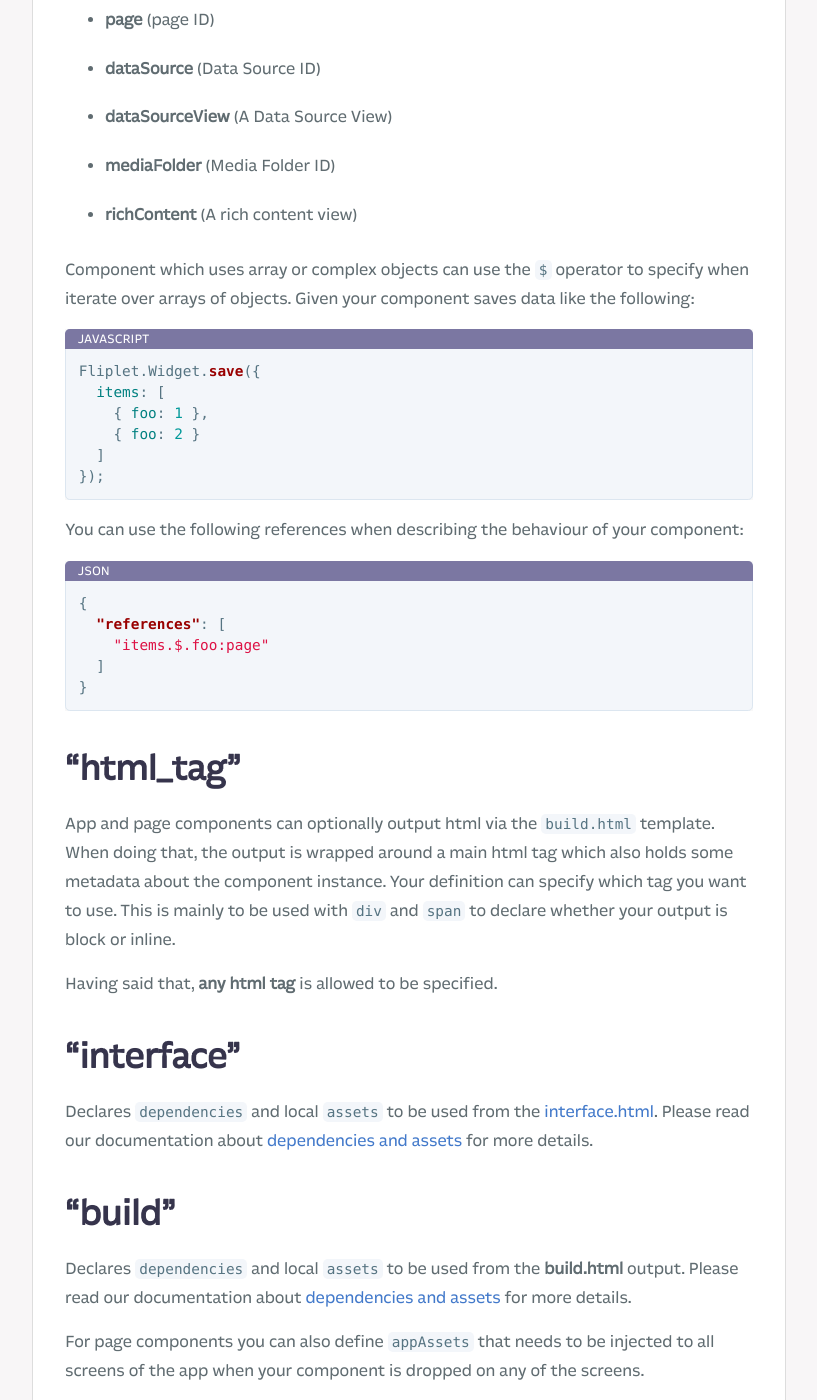
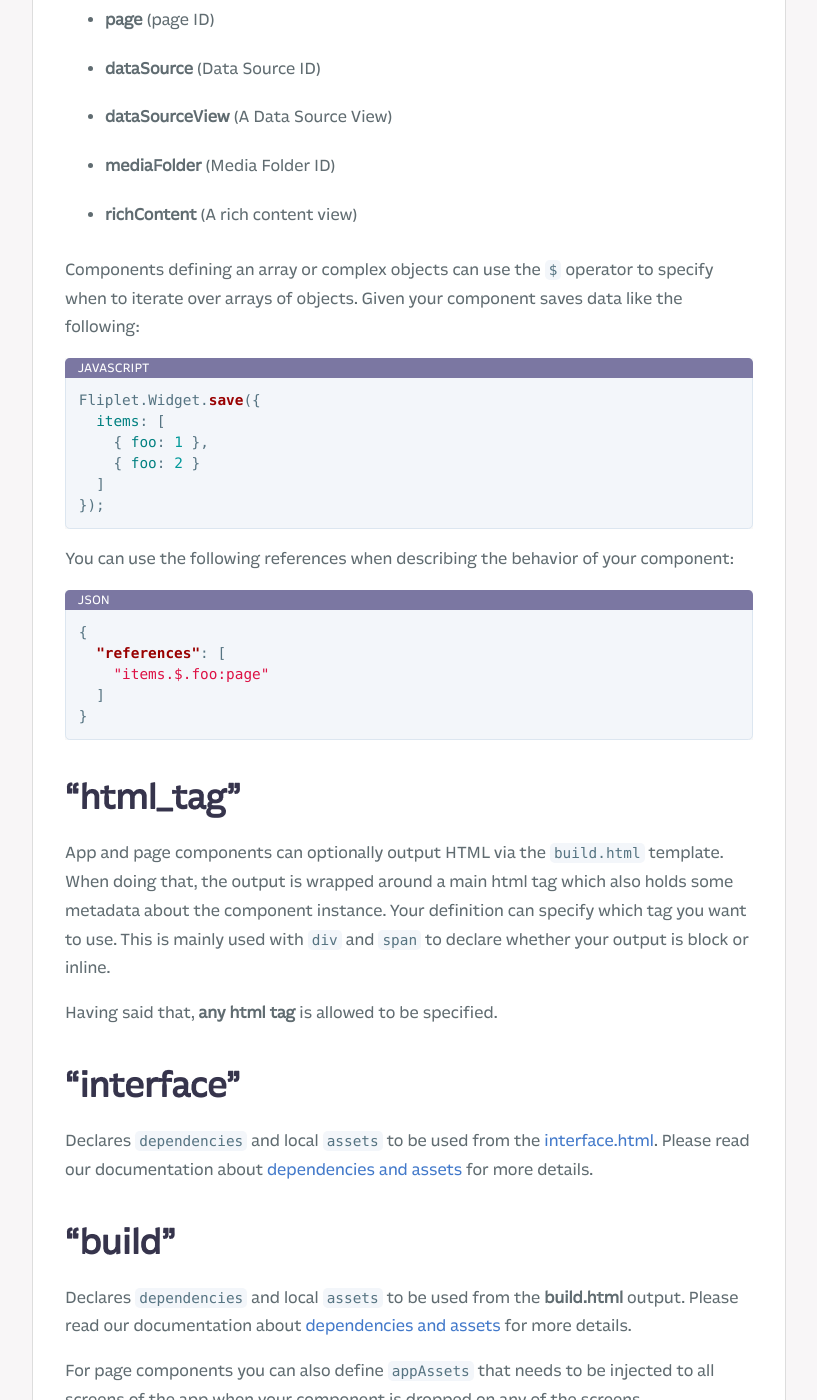
Before and after one commit to Fliplet/fliplet-cli, a Jekyll site: the page built from docs/components/Definition.md, in a window 1280 px wide and 1400 px high, scrolled down 3174 px. Shown: the whole window, without its empty margins (254-1071 px from the left). Built offline with Jekyll 4.4.1, drawn with Linux system fonts in a browser that asks for light colours; nearby versions of some CDN libraries; our own code applies the rules of GitHub Pages for plain Markdown files; library files that are not in the unit come from our copies; comment, search, counter and statistics services are not loaded; a style sheet for code colours, icons or effects is not loaded.

Commit message:
docs update

````diff
--- a/docs/components/Definition.md
+++ b/docs/components/Definition.md
@@ -101,7 +101,7 @@ Possible values for the references are:
 - **mediaFolder** (Media Folder ID)
 - **richContent** (A rich content view)
 
-Component which uses array or complex objects can use the `$` operator to specify when iterate over arrays of objects. Given your component saves data like the following:
+Components defining an array or complex objects can use the `$` operator to specify when to iterate over arrays of objects. Given your component saves data like the following:
 
 ```js
 Fliplet.Widget.save({
@@ -112,7 +112,7 @@ Fliplet.Widget.save({
 });
 ```
 
-You can use the following references when describing the behaviour of your component:
+You can use the following references when describing the behavior of your component:
 
 ```json
 {
@@ -124,7 +124,7 @@ You can use the following references when describing the behaviour of your compo
 
 ## "html_tag"
 
-App and page components can optionally output html via the `build.html` template. When doing that, the output is wrapped around a main html tag which also holds some metadata about the component instance. Your definition can specify which tag you want to use. This is mainly to be used with `div` and `span` to declare whether your output is block or inline.
+App and page components can optionally output HTML via the `build.html` template. When doing that, the output is wrapped around a main html tag which also holds some metadata about the component instance. Your definition can specify which tag you want to use. This is mainly used with `div` and `span` to declare whether your output is block or inline.
 
 Having said that, **any html tag** is allowed to be specified.
 
````
